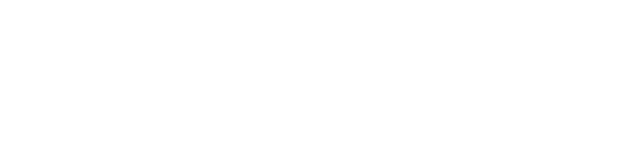
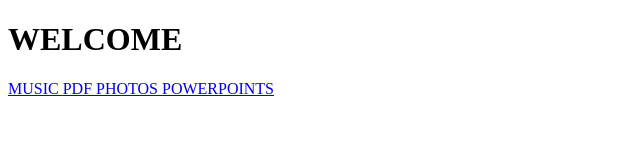
Before and after one commit to Elinuuur/Grupp4Metadata, a website: page client/index.html in a window 1280 px wide. Shown: the whole page, without its empty margins (0-640 px from the left). Drawn offline with Linux system fonts and the light colour scheme.

Commit message:
index.html edits

```diff
--- a/client/index.html
+++ b/client/index.html
@@ -3,9 +3,24 @@
 <head>
     <meta charset="UTF-8">
     <meta name="viewport" content="width=device-width, initial-scale=1.0">
-    <title>Document</title>
+    <title>Welcome Page</title>
+    <link rel="stylesheet" href="style.css">
 </head>
+
 <body>
+    <h1>WELCOME</h1>
+
+    <a target="_blank" href="index-music.html">MUSIC
+      </a>
+
+      <a target="_blank" href="index-pdfs.html">PDF
+    </a>
+
+    <a target="_blank" href="index-photos.html">PHOTOS
+    </a>
+
+    <a target="_blank" href="index-powerpoints.html">POWERPOINTS
+    </a>
 
 </body>
 </html>
```
Also changed, not shown: client/index-photos.html (+1 -1 lines), client/style.css (added).
